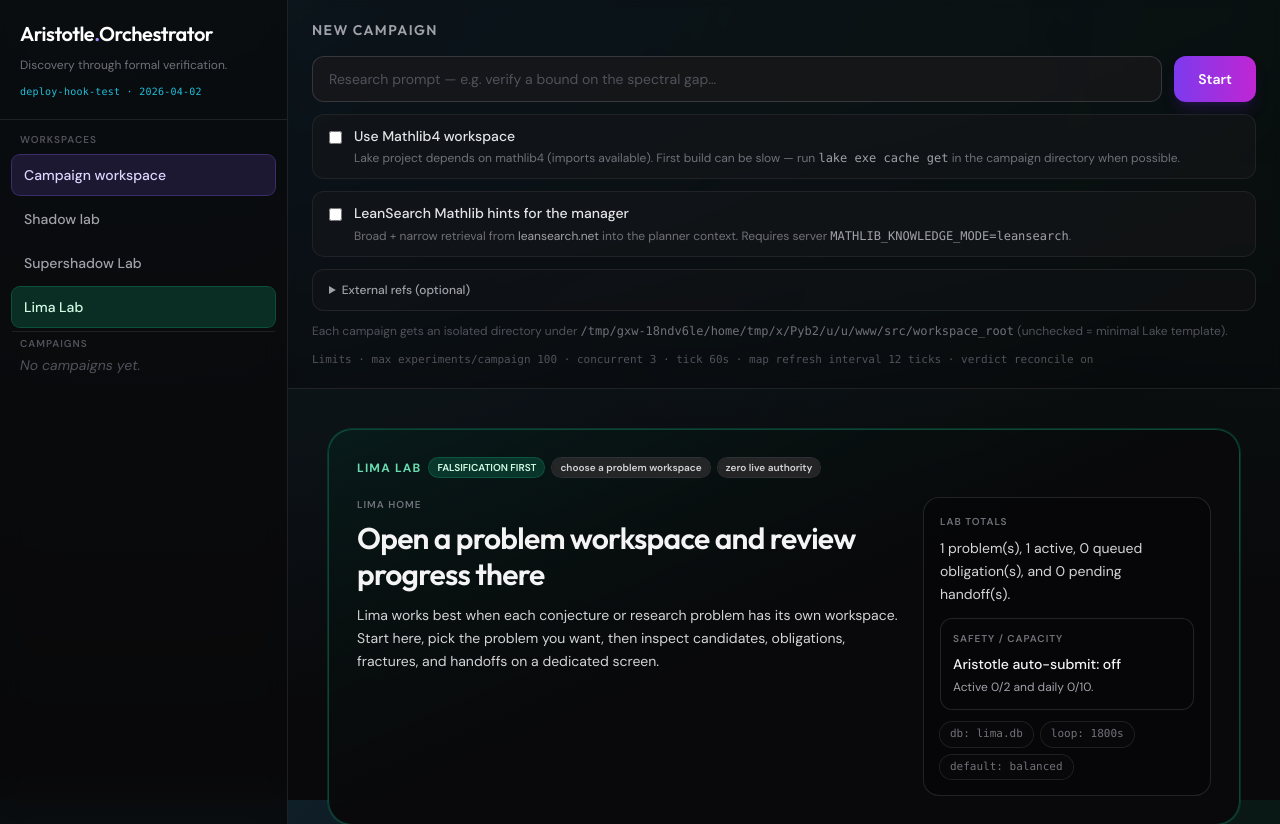
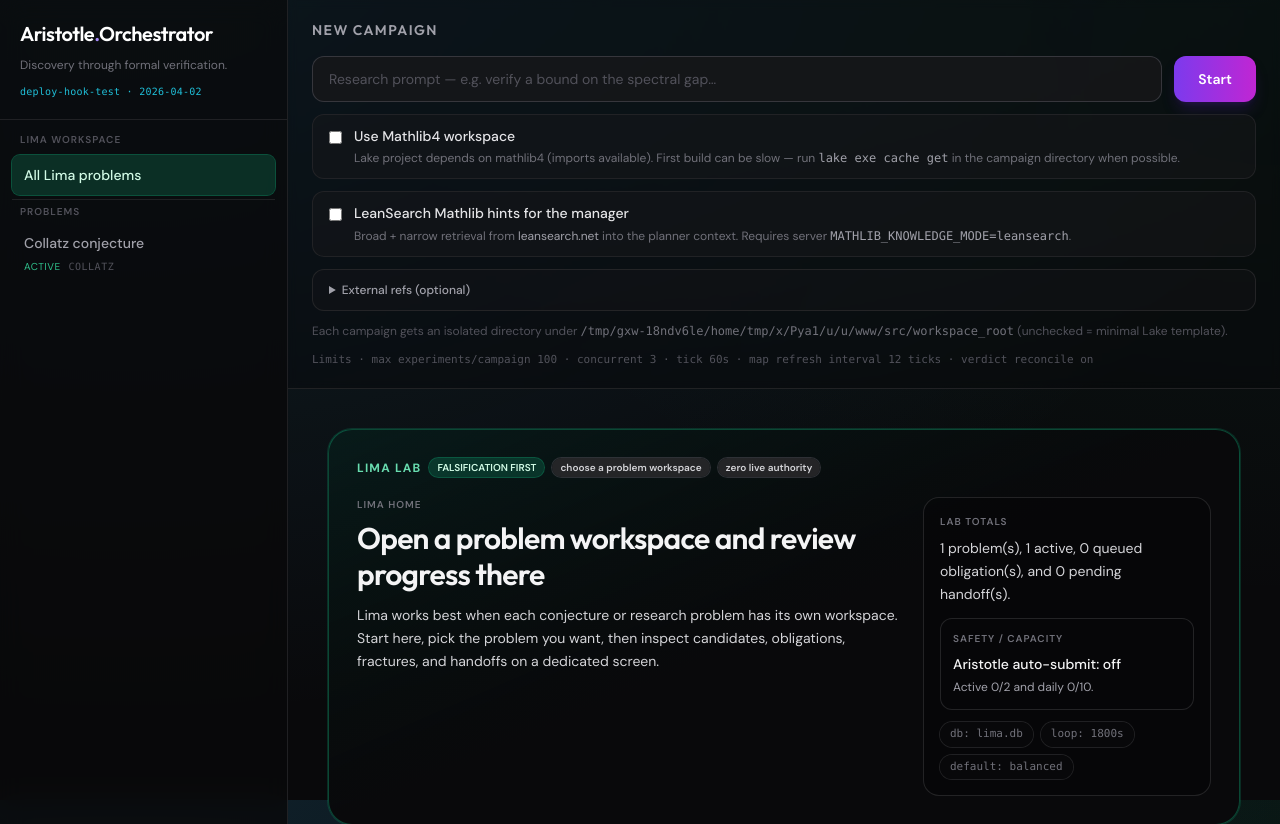
Before and after one commit to abdulrahimiqbal/aristotle_new_orchestrator, a FastAPI app: page /lima in a window 1280 px wide. Shown: the top 824 px of the page. Run offline with FastAPI, Linux system fonts and the light colour scheme; data comes from the database, SQL or seed files in the repository; data that the repository does not hold is empty; some libraries are stand-ins or nearby versions.

Commit message:
Simplify Lima workspace shell

```diff
--- a/src/orchestrator/app.py
+++ b/src/orchestrator/app.py
@@ -375,6 +375,7 @@ def _lima_panel_context(
     lima_db.initialize()
     snapshot = lima_db.get_dashboard_snapshot(problem or app_config.LIMA_DEFAULT_PROBLEM)
     ui_ctx = build_lima_ui_context(snapshot, lima_flash=lima_flash)
+    selected_problem = dict(snapshot.get("problem") or {})
     return {
         "selected": None,
         "operator": _operator_runtime_context(),
@@ -382,6 +383,8 @@ def _lima_panel_context(
         "shadow_view": False,
         "supershadow_view": False,
         "lima_view": True,
+        "lima_index_view": False,
+        "lima_selected_problem_slug": str(selected_problem.get("slug") or ""),
         "campaigns": db.get_all_campaigns(),
         **ui_ctx,
     }
@@ -447,7 +450,9 @@ def _lima_index_context(*, lima_flash: dict | None = None) -> dict:
         "supershadow_view": False,
         "lima_view": False,
         "lima_index_view": True,
+        "lima_selected_problem_slug": "",
         "campaigns": db.get_all_campaigns(),
+        "lima_problems": problems,
         "lima_flash": lima_flash,
         "lima_index_cards": cards,
         "lima_index_totals": totals,
--- a/src/orchestrator/templates/dashboard.html
+++ b/src/orchestrator/templates/dashboard.html
@@ -49,6 +49,27 @@
       </div>
       <nav class="flex-1 overflow-y-auto p-3 space-y-1 custom-scroll">
         {% if not public_view %}
+        {% if lima_view or lima_index_view %}
+        <p class="px-2 text-[10px] font-semibold uppercase tracking-widest text-zinc-600 mb-2">Lima workspace</p>
+        <a href="/lima"
+           class="block rounded-lg px-3 py-2.5 text-sm transition-all {% if lima_index_view %}bg-emerald-500/20 text-emerald-100 ring-1 ring-emerald-500/40{% else %}text-zinc-400 hover:bg-zinc-800/50 hover:text-zinc-200{% endif %}">
+          <span class="font-medium">All Lima problems</span>
+        </a>
+        {% if lima_problems %}
+        <div class="my-2 border-t border-zinc-800/80"></div>
+        <p class="px-2 text-[10px] font-semibold uppercase tracking-widest text-zinc-600 mb-2">Problems</p>
+        {% for problem in lima_problems %}
+        <a href="/lima/{{ problem.slug }}"
+           class="block rounded-lg px-3 py-2.5 text-sm transition-all {% if lima_selected_problem_slug == problem.slug %}bg-emerald-500/20 text-emerald-100 ring-1 ring-emerald-500/40{% else %}text-zinc-400 hover:bg-zinc-800/50 hover:text-zinc-200{% endif %}">
+          <span class="line-clamp-2 font-medium">{{ problem.title }}</span>
+          <span class="mt-1 flex items-center gap-2 text-[10px] uppercase tracking-wider text-zinc-600">
+            <span class="{% if problem.status == 'active' %}text-emerald-400/90{% elif problem.status == 'paused' %}text-amber-400/90{% else %}text-zinc-500{% endif %}">{{ problem.status }}</span>
+            <span class="font-mono text-zinc-600">{{ problem.slug }}</span>
+          </span>
+        </a>
+        {% endfor %}
+        {% endif %}
+        {% else %}
         <p class="px-2 text-[10px] font-semibold uppercase tracking-widest text-zinc-600 mb-2">Workspaces</p>
         <a href="/"
            class="block rounded-lg px-3 py-2.5 text-sm transition-all {% if not shadow_view and not supershadow_view and not lima_view %}bg-violet-500/15 text-violet-200 ring-1 ring-violet-500/40{% else %}text-zinc-400 hover:bg-zinc-800/50 hover:text-zinc-200{% endif %}">
@@ -68,6 +89,8 @@
         </a>
         <div class="my-2 border-t border-zinc-800/80"></div>
         {% endif %}
+        {% endif %}
+        {% if not public_view and not (lima_view or lima_index_view) %}
         <p class="px-2 text-[10px] font-semibold uppercase tracking-widest text-zinc-600 mb-2">{% if public_view %}This campaign{% else %}Campaigns{% endif %}</p>
         {% for c in campaigns %}
         <a href="{% if public_view %}/p/campaign/{{ c.id }}{% else %}/campaign/{{ c.id }}{% endif %}"
@@ -83,6 +106,7 @@
         {% endfor %}
         {% if not campaigns %}
         <p class="px-2 text-sm text-zinc-600 italic">No campaigns yet.</p>
+        {% endif %}
         {% endif %}
       </nav>
     </aside>
```
